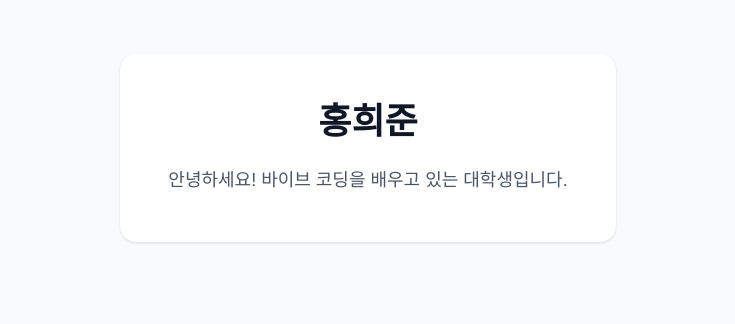
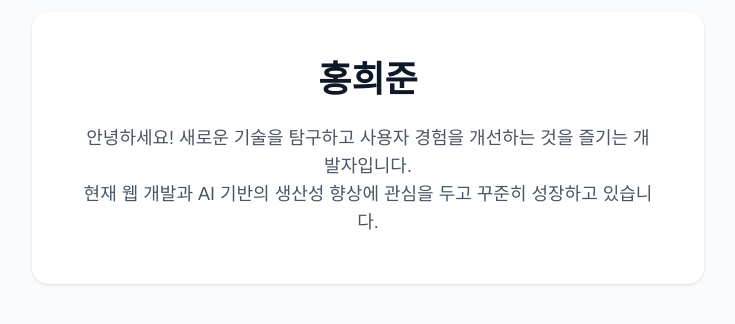
Before and after one commit to revive00183-gif/my-link-heejune, a Next.js app in the folder mylink/: page / in a window 1280 px wide. Shown: the part 252-576 px from the top of the page, without its empty margins (272-1007 px from the left). Built offline with nearby package versions, Linux system fonts and the light colour scheme.

Commit message:
Update profile introduction

```diff
--- a/mylink/src/app/page.tsx
+++ b/mylink/src/app/page.tsx
@@ -6,7 +6,8 @@ export default function Home() {
           홍희준
         </h1>
         <p className="text-lg text-gray-600 dark:text-gray-300">
-          안녕하세요! 바이브 코딩을 배우고 있는 대학생입니다.
+          안녕하세요! 새로운 기술을 탐구하고 사용자 경험을 개선하는 것을 즐기는 개발자입니다.<br />
+          현재 웹 개발과 AI 기반의 생산성 향상에 관심을 두고 꾸준히 성장하고 있습니다.
         </p>
       </main>
     </div>
```
